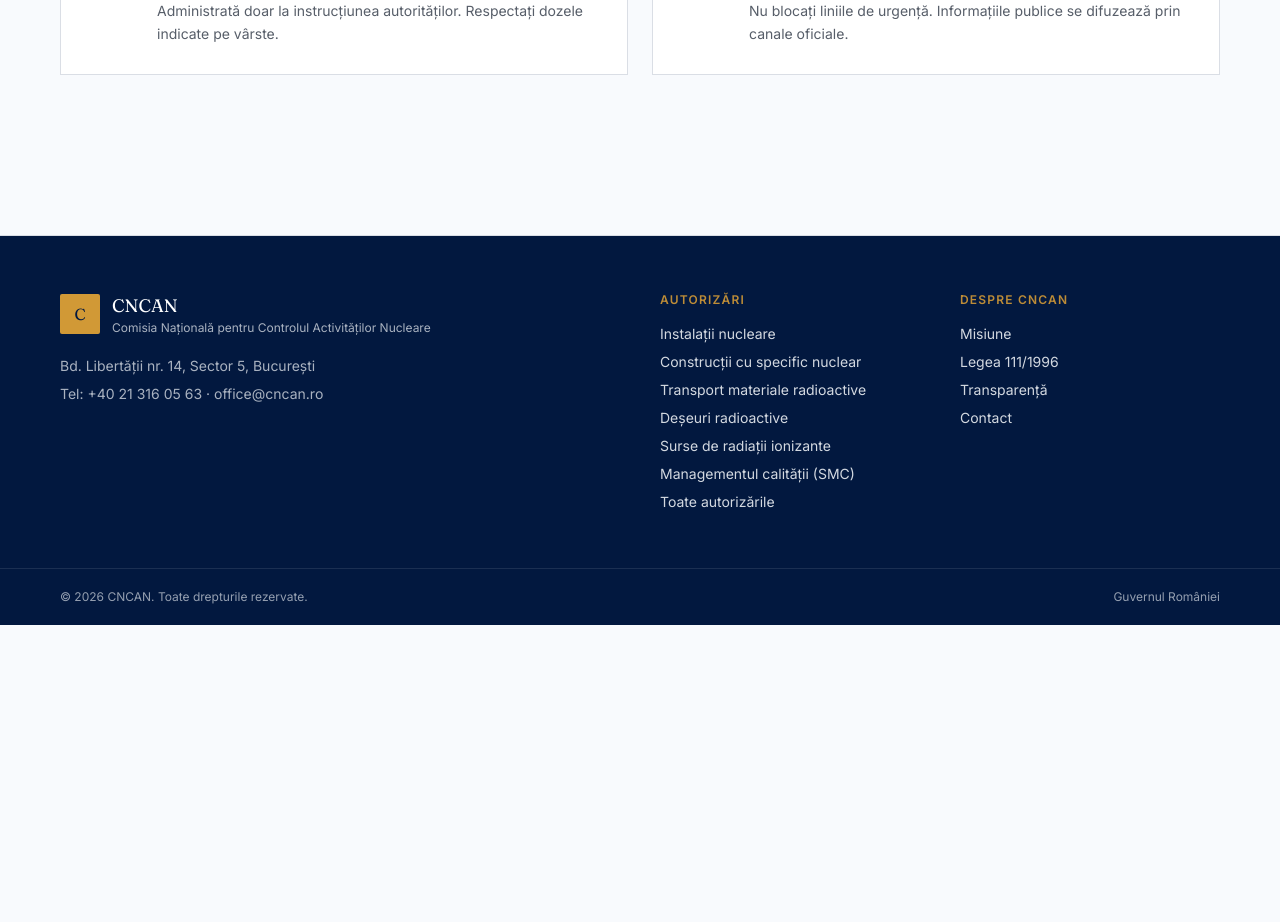
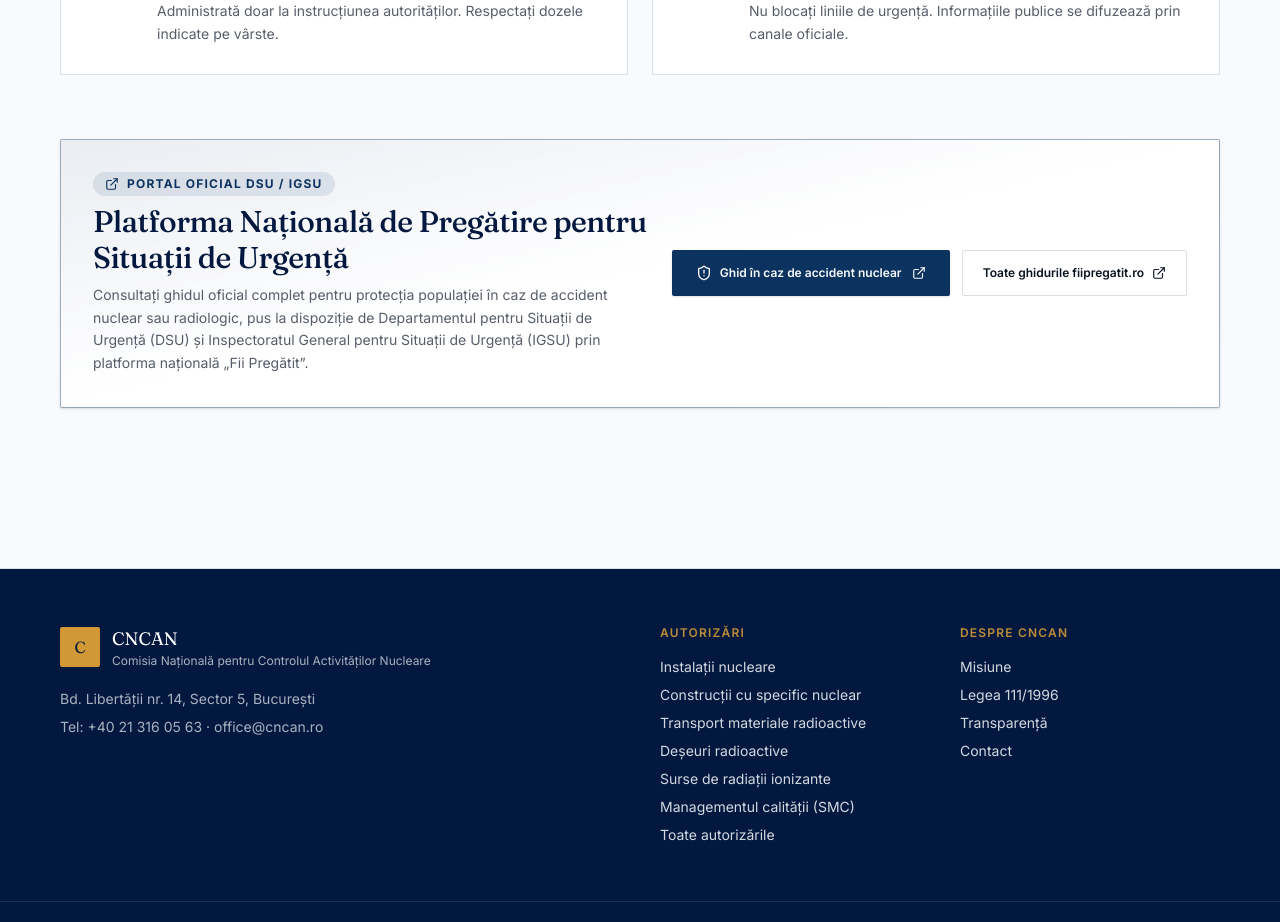
Before and after one commit to mihnea2456/cncan, a React (Vite) app: page /urgente in a window 1280 px wide. Shown: the part 2000-2922 px from the top of the page. Before the commit the page ends 2625 px from the top, so only its background shows below. Built offline with nearby package versions, Linux system fonts and the light colour scheme.

Commit message:
Add Platforma Nationala de Pregatire pentru Situatii de Urgenta mini-section with fiipregatit.ro nuclear accident guide link

```diff
--- a/src/routes/urgente.tsx
+++ b/src/routes/urgente.tsx
@@ -1,5 +1,5 @@
 import { createFileRoute } from "@tanstack/react-router";
-import { ShieldAlert, Radio, Home, Pill, PhoneCall } from "lucide-react";
+import { ShieldAlert, Radio, Home, Pill, PhoneCall, ExternalLink } from "lucide-react";
 import { useI18n } from "@/lib/i18n";
 import { PageHeader } from "@/components/page-header";
 
@@ -64,6 +64,51 @@ function EmergencyPage() {
             })}
           </div>
         </div>
+
+        {/* MINI-SECTIUNE: PLATFORMA NATIONALA DE PREGATIRE PENTRU SITUATII DE URGENTA */}
+        <div className="mt-16 border border-brand/40 bg-gradient-to-br from-brand-deep/5 via-card to-card p-8 rounded-sm shadow-sm space-y-6">
+          <div className="flex flex-col md:flex-row md:items-center justify-between gap-6">
+            <div className="space-y-2 max-w-2xl">
+              <div className="inline-flex items-center gap-2 text-xs font-bold text-brand uppercase tracking-widest bg-brand/10 px-3 py-1 rounded-full">
+                <ExternalLink className="h-3.5 w-3.5" />
+                {lang === "ro" ? "Portal Oficial DSU / IGSU" : "Official DSU / IGSU Portal"}
+              </div>
+              <h2 className="font-display text-2xl md:text-3xl text-brand-deep">
+                {lang === "ro"
+                  ? "Platforma Națională de Pregătire pentru Situații de Urgență"
+                  : "National Emergency Preparedness Platform"}
+              </h2>
+              <p className="text-sm text-muted-foreground leading-relaxed">
+                {lang === "ro"
+                  ? "Consultați ghidul oficial complet pentru protecția populației în caz de accident nuclear sau radiologic, pus la dispoziție de Departamentul pentru Situații de Urgență (DSU) și Inspectoratul General pentru Situații de Urgență (IGSU) prin platforma națională „Fii Pregătit”."
+                  : "Consult the comprehensive official guide for population protection in case of a nuclear or radiological accident, provided by the Department for Emergency Situations (DSU) and IGSU via the national 'Fii Pregătit' platform."}
+              </p>
+            </div>
+
+            <div className="flex flex-col sm:flex-row gap-3 shrink-0">
+              <a
+                href="https://fiipregatit.ro/ghiduri/-despre-8-5"
+                target="_blank"
+                rel="noreferrer"
+                className="inline-flex items-center justify-center gap-2 px-6 py-3.5 rounded-sm bg-brand text-primary-foreground text-xs font-semibold hover:bg-brand-deep transition-colors shadow-sm"
+              >
+                <ShieldAlert className="h-4 w-4" />
+                {lang === "ro" ? "Ghid în caz de accident nuclear" : "Nuclear Accident Guide"}
+                <ExternalLink className="h-3.5 w-3.5 ml-0.5" />
+              </a>
+
+              <a
+                href="https://fiipregatit.ro"
+                target="_blank"
+                rel="noreferrer"
+                className="inline-flex items-center justify-center gap-2 px-5 py-3.5 rounded-sm border border-border bg-card text-foreground text-xs font-semibold hover:border-brand hover:text-brand transition-colors"
+              >
+                {lang === "ro" ? "Toate ghidurile fiipregatit.ro" : "All fiipregatit.ro guides"}
+                <ExternalLink className="h-3.5 w-3.5" />
+              </a>
+            </div>
+          </div>
+        </div>
       </section>
     </>
   );
```
